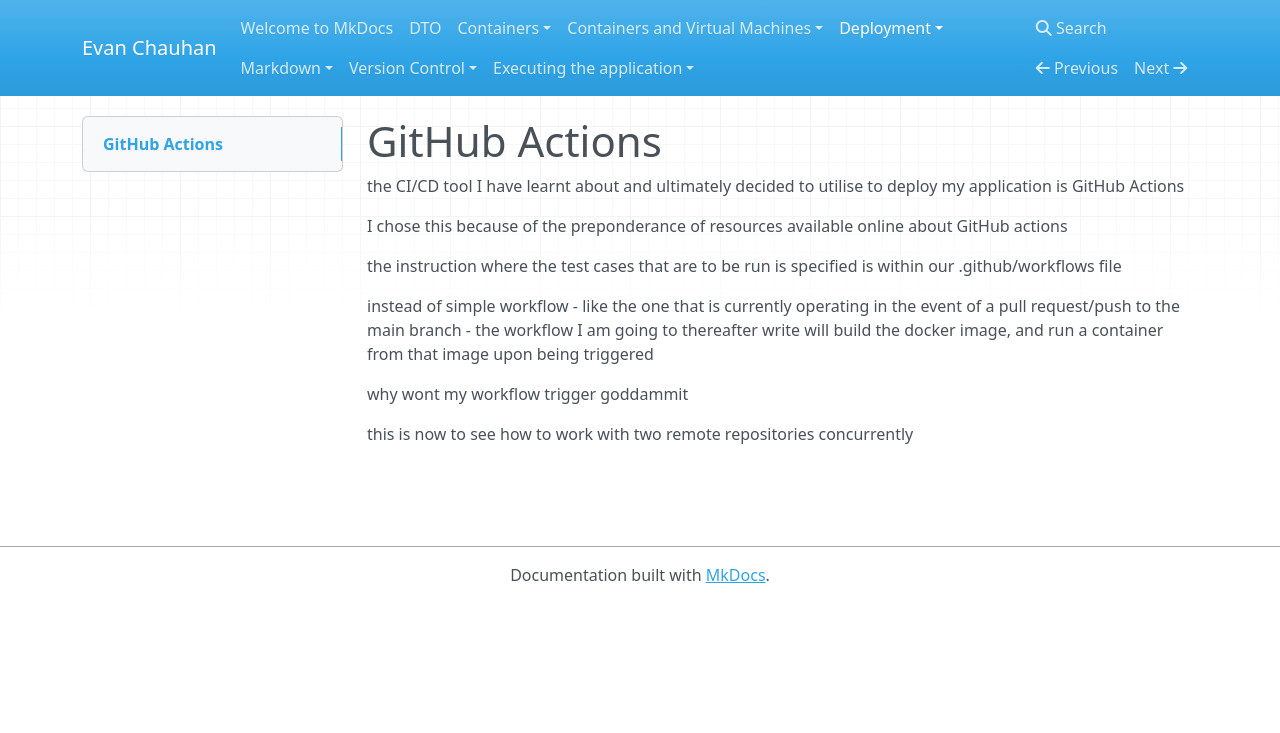
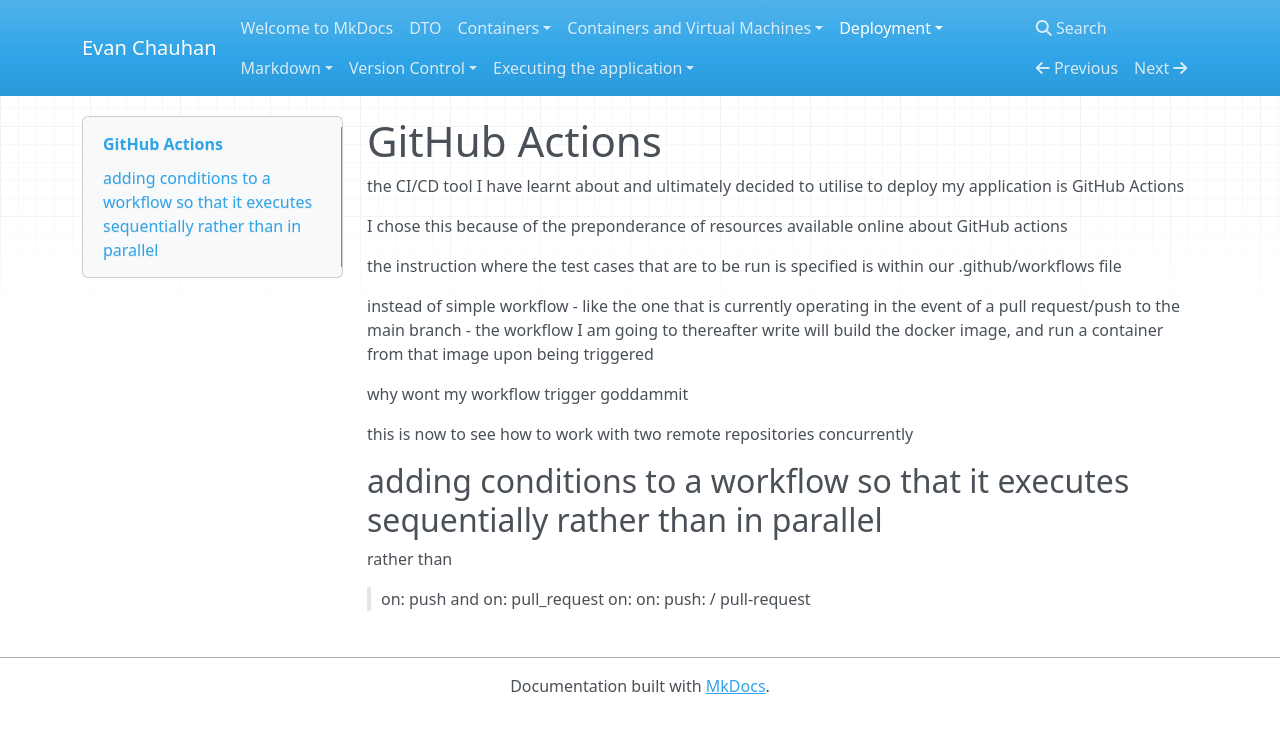
Before and after one commit to EvanChauhan/mydocs-site, an MkDocs documentation site: the page built from docs/Deployment/Continuous Integration Continuous Deployment CI/GitHub Actions.md, in a window 1280 px wide. Shown: the top 733 px of the page. Built offline with MkDocs 1.6.1, drawn with Linux system fonts in a browser that asks for light colours; nearby versions of some CDN libraries.

Commit message:
adding conditionals to the on statement of a trigger and section on ci/cd pipeline

```diff
--- a/docs/Deployment/Continuous Integration Continuous Deployment CI/GitHub Actions.md
+++ b/docs/Deployment/Continuous Integration Continuous Deployment CI/GitHub Actions.md
@@ -11,3 +11,9 @@ instead of simple workflow - like the one that is currently operating in the eve
 why wont my workflow trigger goddammit
 
 this is now to see how to work with two remote repositories concurrently
+
+## adding conditions to a workflow so that it executes sequentially rather than in parallel
+rather than
+> on: push and on: pull_request
+> on:        on:
+    push: /    pull-request
```
Also changed, not shown: docs/Deployment/CI:CD paradigm.md (+2 -0 lines).
